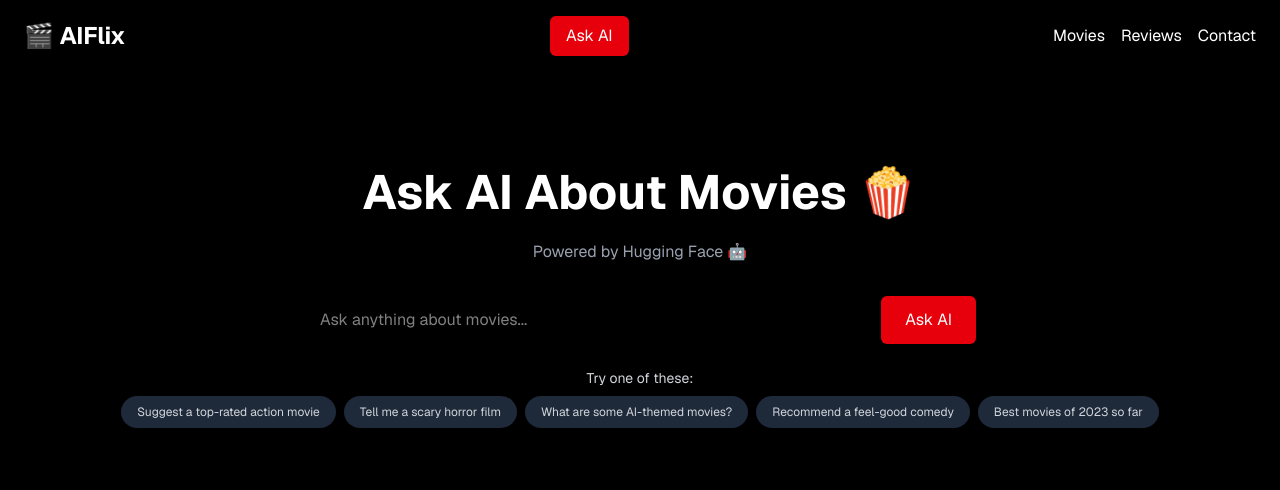
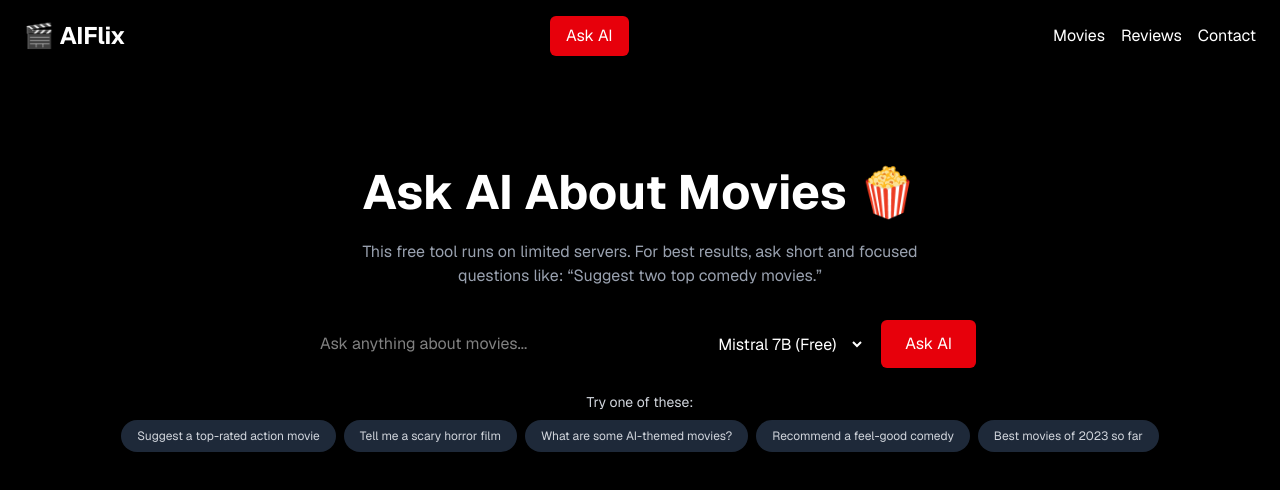
Before and after one commit to jdodiya-codal/AIflix-Frontend, a Next.js app: page / in a window 1280 px wide. Shown: the top 490 px of the page. Built offline with nearby package versions, Linux system fonts and the light colour scheme.

Commit message:
added diff ai models

```diff
--- a/app/page.tsx
+++ b/app/page.tsx
@@ -24,6 +24,7 @@ export default function Home() {
   const [answer, setAnswer] = useState("");
   const [loading, setLoading] = useState(false);
   const [movies, setMovies] = useState<MovieData[]>([]);
+  const [model, setModel] = useState("mistralai/mistral-7b-instruct:free");
 
   const handleAskAI = async (q?: string) => {
     const userQuestion = q || question;
@@ -34,9 +35,10 @@ export default function Home() {
     setMovies([]);
     try {
       const res = await axios.post(
-        "https://ai-flix-lfgy.onrender.com/api/ask-hugging-face-ai/",
+        "https://ai-flix-lfgy.onrender.com/api/ask-ai/",
         {
           question: userQuestion,
+          model: model, // send selected model
         }
       );
       setAnswer(res.data.answer);
@@ -85,9 +87,25 @@ export default function Home() {
           Ask AI About Movies 🍿
         </h2>
         <p className="text-gray-400 max-w-xl mb-8">
-          Powered by Hugging Face 🤖
+          This free tool runs on limited servers. For best results, ask short
+          and focused questions like: “Suggest two top comedy movies.”
         </p>
 
+        {/* <div className="flex flex-col sm:flex-row gap-4 mb-6 w-full max-w-2xl">
+          <input
+            type="text"
+            value={question}
+            onChange={(e) => setQuestion(e.target.value)}
+            placeholder="Ask anything about movies..."
+            className="flex-1 px-4 py-3 rounded-md text-white"
+          />
+          <button
+            onClick={() => handleAskAI()}
+            className="bg-red-600 hover:bg-red-700 px-6 py-3 rounded-md text-white"
+          >
+            {loading ? "Thinking..." : "Ask AI"}
+          </button>
+        </div> */}
         <div className="flex flex-col sm:flex-row gap-4 mb-6 w-full max-w-2xl">
           <input
             type="text"
@@ -96,6 +114,18 @@ export default function Home() {
             placeholder="Ask anything about movies..."
             className="flex-1 px-4 py-3 rounded-md text-white"
           />
+          <select
+            value={model}
+            onChange={(e) => setModel(e.target.value)}
+            className="px-3 py-2 rounded-md text-white"
+          >
+            <option value="mistralai/mistral-7b-instruct:free">
+              Mistral 7B (Free)
+            </option>
+            <option value="openchat/openchat-3.5">OpenChat 3.5</option>
+            <option value="gryphe/mythomax-l2-13b">MythoMax L2</option>
+            <option value="meta-llama/llama-3-8b-instruct">LLaMA 3 (8B)</option>
+          </select>
           <button
             onClick={() => handleAskAI()}
             className="bg-red-600 hover:bg-red-700 px-6 py-3 rounded-md text-white"
```
